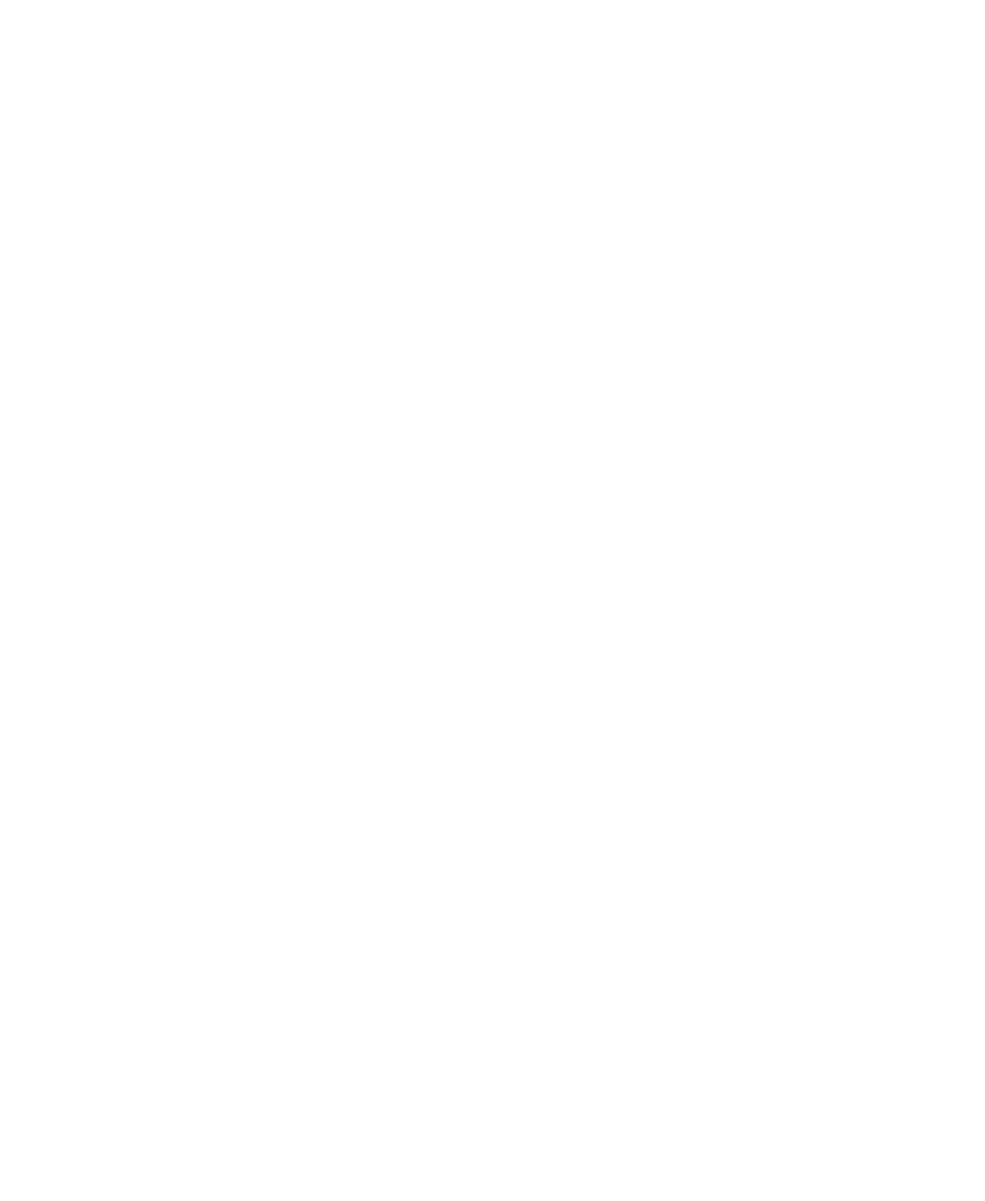
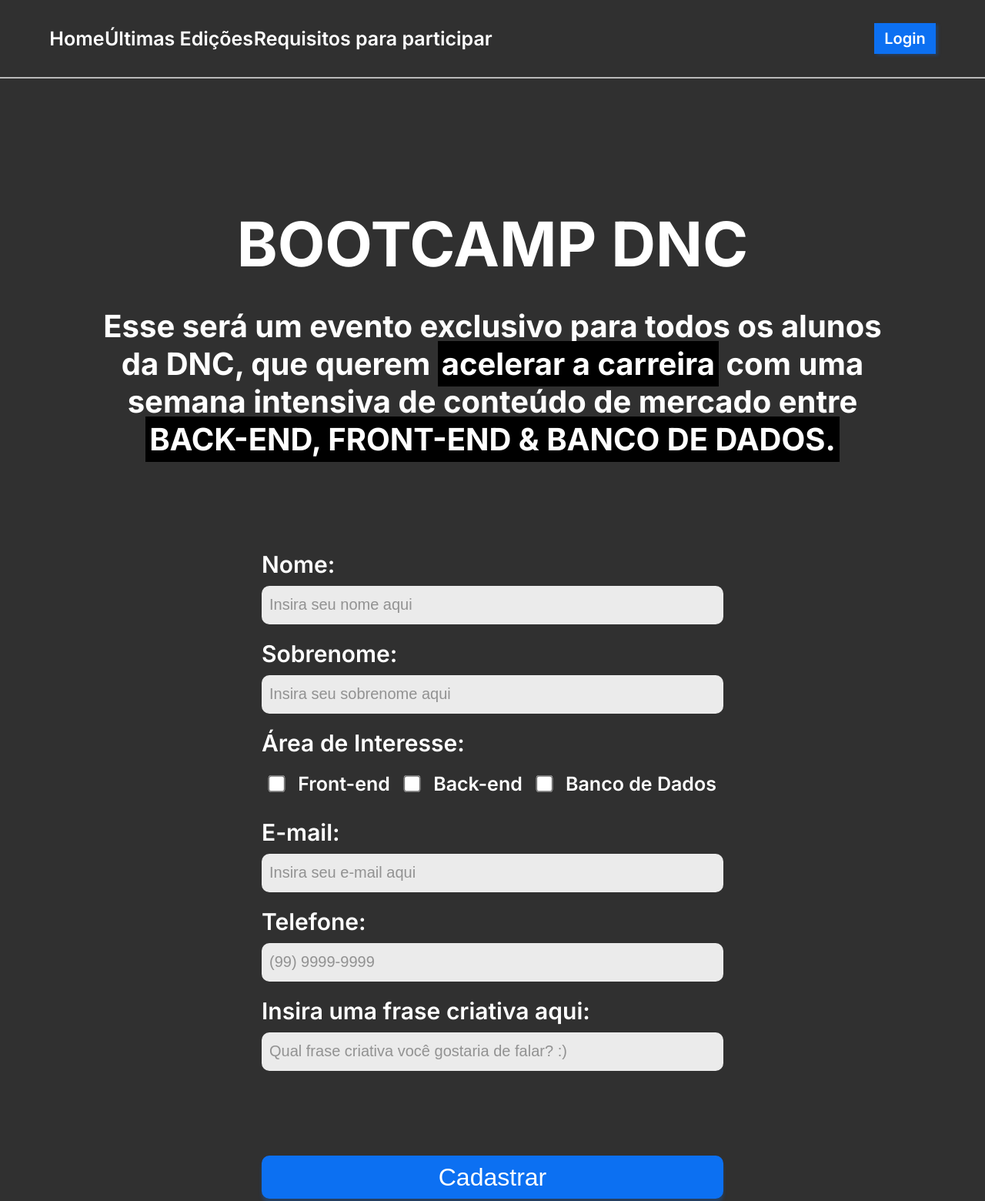
Before and after one commit to thachacon/bootcamp-dnc, a plain HTML site: page index.html in a window 1280 px wide. Shown: the top 1560 px of the page at 77% size. Before the commit the page ends 800 px from the top, so only its background shows below. Drawn offline with Linux system fonts and the light colour scheme.

Commit message:
inclusão de estilo

```diff
--- a/index.html
+++ b/index.html
@@ -3,9 +3,71 @@
 <head>
     <meta charset="UTF-8">
     <meta name="viewport" content="width=device-width, initial-scale=1.0">
+    <link rel="preconnect" href="https://fonts.googleapis.com">
+    <link rel="preconnect" href="https://fonts.gstatic.com" crossorigin>
+    <link href="https://fonts.googleapis.com/css2?family=Inter:wght@100..900&display=swap" rel="stylesheet">
+    <link rel="stylesheet" href="style.css">
     <title>Bootcamp DNC</title>
 </head>
 <body>
+    <nav id="principal">
+        <div id="menu">
+            <a href="">Home</a>
+            <a href="">Últimas Edições</a>
+            <a href="">Requisitos para participar</a>
+        </div>
+        <button>Login</button>
+    </nav>
 
+    <section>
+        <header>
+            <h1>Bootcamp DNC</h1>
+            <h2>Esse será um evento exclusivo para todos os alunos <br>
+                da <b>DNC</b>, que querem <span class="invert">acelerar a carreira</span> com uma <br>
+                semana intensiva de conteúdo de mercado entre <br>
+                <span class="invert">BACK-END, FRONT-END & BANCO DE DADOS.</span>
+            </h2>
+        </header>
+
+
+    <form>
+        <div class="formgroup">
+            <label>Nome:</label>
+            <input type="text" placeholder="Insira seu nome aqui">
+        </div>
+        <div class="formgroup">
+            <label>Sobrenome:</label>
+            <input type="text" placeholder="Insira seu sobrenome aqui">
+        </div>
+            <div class="formgroup">
+                <label>Área de Interesse:</label>
+                    <div class="checkbox-itens">
+                        <input type="checkbox" value="front">
+                        <label>Front-end</label>
+
+                        <input type="checkbox" value="back">
+                        <label>Back-end</label>
+
+                        <input type="checkbox" value="bd">
+                        <label>Banco de Dados</label>
+                    </div>
+            </div>
+        <div class="formgroup">
+            <label>E-mail:</label>
+            <input type="email" placeholder="Insira seu e-mail aqui">
+        </div>
+        <div class="formgroup">
+            <label>Telefone:</label>
+            <input type="text" placeholder="(99) 9999-9999">
+        </div>
+        <div class="formgroup">
+            <label>Insira uma frase criativa aqui:</label>
+            <input type="text" placeholder="Qual frase criativa você gostaria de falar? :)">
+        </div>
+
+        <input type="submit" value="Cadastrar">
+    </form>
+
+    </section>
 </body>
 </html>
--- /dev/null
+++ b/style.css
@@ -0,0 +1,153 @@
+:root{
+    --azul-dnc: #0C70F2;
+    --preto-dnc: #303030;
+    --cinza-hover: #C9C9C9;
+    --fonte-padrao: 'inter';
+}
+
+body{
+    margin: 0px;
+    padding: 0px;
+    background-color: #303030;
+}
+
+#principal {
+    width: 100%;
+    height: 100px;
+    background-color: var(--preto-dnc);
+    font-size: 25px;
+    font-weight: 600;
+    color: white;
+    display: flex;
+    justify-content: space-between;
+    align-items: center;
+    border-bottom: 2px solid #BABABA;
+}
+
+#menu {
+    display: flex;
+    width: 45%;
+    justify-content: space-around;
+    align-items: center;
+    margin-left: 5%;
+}
+
+#principal div a{
+    font-size: 25px;
+    font-weight: 600;
+    color: white;
+    text-decoration: none;
+    font-family: var(--fonte-padrao);
+}
+
+    #principal div a:hover{
+        color: var(--cinza-hover);
+}
+
+#principal button {
+    margin-right: 5%;
+    background-color: var(--azul-dnc);
+    border: 0px;
+    height: 40px;
+    width: 80px;
+    font-family: var(--fonte-padrao);
+    font-size: 20px;
+    font-weight: 600;
+    color: white;
+    box-shadow: 3px 2px 4px rgba(12, 112, 242, 0.25);
+}
+
+/*Seção principal do site*/
+
+section {
+    display: flex;
+    flex-direction: column;
+    align-items: center;
+    margin-top: 100px;
+    margin-bottom: 100px;
+}
+
+header {
+    color: white;
+    font-family: var(--fonte-padrao);
+}
+
+header h1 {
+    font-size: 80px;
+    font-weight: bolder;
+    text-transform: uppercase;
+    margin-bottom: 20px;
+    text-align: center;
+}
+
+header h2 {
+    text-align: center;
+    font-size: 40px;
+    font-weight: 700;
+    margin-bottom: 100px;
+}
+
+header .invert {
+    background-color: black;
+    font-weight: bold;
+    padding: 5px;
+}
+
+/*Formulario*/
+
+form {
+    color: white;
+    font-family: var(--fonte-padrao);
+    font-size: 30px;
+    font-weight: 600;
+    width: 600px;
+}
+
+.formgroup {
+    display: flex;
+    flex-direction: column;
+    margin-top: 10px;
+    margin-bottom: 10px;
+}
+
+form input {
+    border-radius: 10px;
+    border: 0px;
+    height: 30px;
+    font-size: 20px;
+    padding: 10px;
+    background-color: rgba(255, 255, 255, 0.9);
+}
+
+form label {
+    margin: 10px 0px 10px 0px;
+}
+
+form input::placeholder {
+    color: rgba(57, 57, 57, 0.5);
+}
+
+.checkbox-itens label {
+    font-size: 25px;
+}
+
+.checkbox-itens {
+    display: flex;
+    justify-content: space-around;
+    align-items: center;
+}
+
+input[type="checkbox"]{
+    transform: scale(1.7);
+}
+
+input[type="submit"]{
+    background-color: var(--azul-dnc);
+    width: 100%;
+    height: 56px;
+    font-size: 32px;
+    color: rgba(255, 255, 255, 1);
+    margin-top: 100px;
+    box-shadow: 0px 6px 4px rgba(12, 112, 242, 0.25);
+    cursor: pointer;
+}
```
